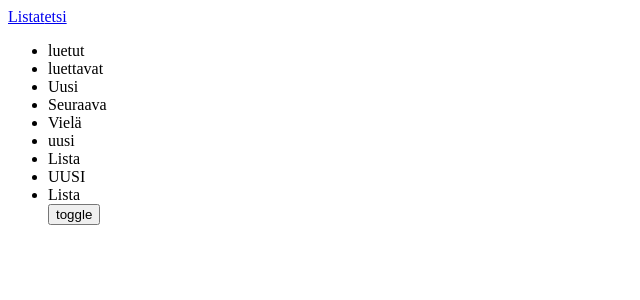
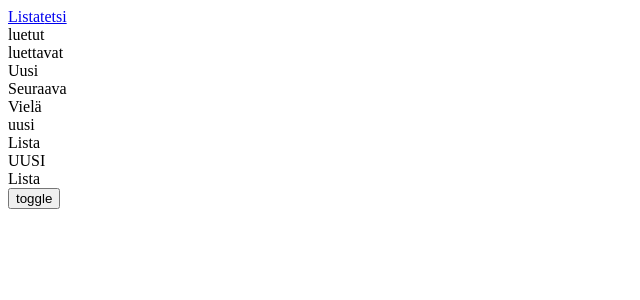
Before and after one commit to KaroliinaM/reads, a React (Create React App) app in the folder reads-frontend/: page / in a window 1280 px wide. Shown: the top 300 px of the page, without its empty margins (0-640 px from the left). Built offline with nearby package versions, Linux system fonts and the light colour scheme; data requests are answered from the project's data file.

Commit message:
refactor

```diff
--- /dev/null
+++ b/reads-frontend/src/components/ReadList.js
@@ -0,0 +1,9 @@
+import React from 'react'
+
+const ReadList = ({list}) => (
+    <div>
+        {list.name}
+    </div>
+)
+
+export default ReadList
--- a/reads-frontend/src/containers/ListViewContainer.js
+++ b/reads-frontend/src/containers/ListViewContainer.js
@@ -1,5 +1,6 @@
 import React, {useState, useEffect} from 'react'
 import AddReadListForm from '../components/AddReadListForm'
+import ReadList from '../components/ReadList'
 
 const ListViewContainer = () => {
     const [readLists, setReadLists] = useState([])
@@ -39,9 +40,8 @@ const ListViewContainer = () => {
 
     return(
         <>
-            <ul>
             {readLists.map(list=>{
-                    return<li key={list.id}>{list.name}</li>
+                return<ReadList key={list.id} list={list} />
             })}
             <button onClick={toggleVisibility}>toggle</button>
             {inputVisible && <AddReadListForm
@@ -49,7 +49,6 @@ const ListViewContainer = () => {
                 setListInput={setListInput}
                 submitForm={submitForm}
             />}
-            </ul>
         </>
 
     )
```
Lines whose indentation alone changed are shown as unchanged.
